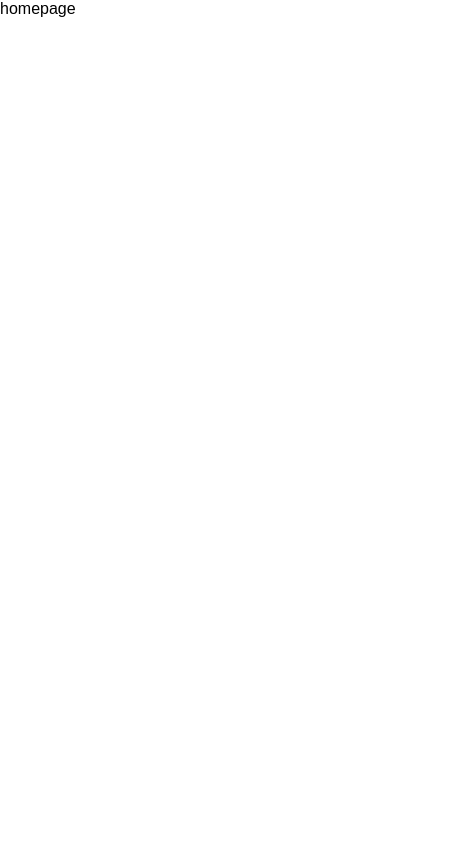
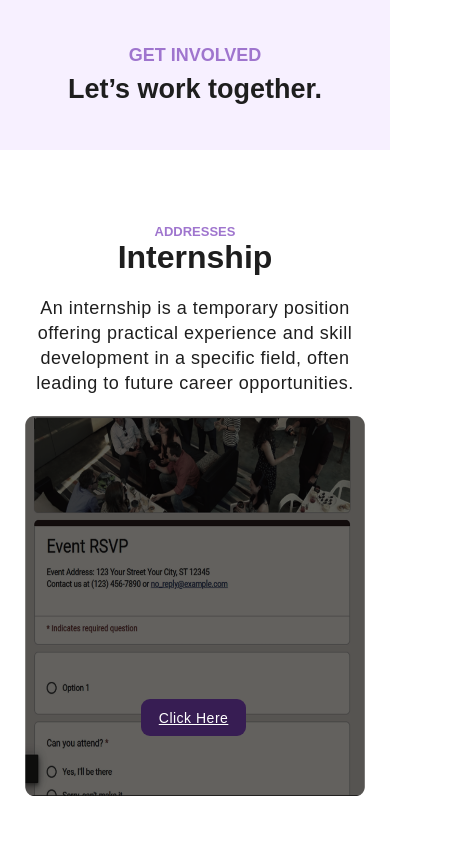
Before and after one commit to DevIsmail-coder/Project-Alert, a React (Vite) app: page / in a window 390 px wide. Shown: the top 844 px of the page, 449 px wide, since content can reach past the window. Built offline with nearby package versions, Linux system fonts and the light colour scheme.

Commit message:
i added moblie responsivness too the GetInvolved page and i change the home page route too the

```diff
--- a/src/App.jsx
+++ b/src/App.jsx
@@ -19,10 +19,10 @@ function App() {
 
           <Route path='/payment' element={<Payment />} />
           <Route path='/success' element={<Success/>} />
-          <Route path='/' element={<Home />} />
+          <Route path='/getinvolved' element={<Home />} />
           <Route path='/donate' element={<Donate />} />
           <Route path='/aboutus' element={<AboutUs />} />
-          <Route path='/getinvolved' element={<GetInvolved />} />
+          <Route path='/' element={<GetInvolved />} />
           <Route path='/blog' element={<Blog />} />
           <Route path='/contactus' element={<ContactUs />} />
         </Routes>
--- a/src/pages/Filter/Filter.css
+++ b/src/pages/Filter/Filter.css
@@ -95,3 +95,10 @@
     justify-content: center;
     align-items: center;
 }
+
+
+  @media screen and (max-width: 800px) {
+   .Filterbody{
+    display: flex;
+   }
+}
--- a/src/pages/GetInvolved/GetInvolved.css
+++ b/src/pages/GetInvolved/GetInvolved.css
@@ -110,3 +110,43 @@ cursor: pointer;
 .active{
     color: #371D53;
 }
+
+
+@media screen and (max-width: 800px) {
+    .GetInvolvedheader{
+        height: 150px;
+    }
+    .GetInvolvedh3{
+     font-size: 18px;
+    }
+    .GetInvolvedh1{
+        font-size: 27px;
+    }
+    .GetInvolvedcontainer {
+        width: 100%;
+        gap: 40px;
+        height: 1400px;
+    }
+    .GetInvolvedcontainer1{
+        width: 100%;
+        height: 640px;
+        /* background-color: green; */
+        padding: 10px;
+    }
+
+    .GetInvolvedimagecontainer{
+        height: 380px;
+    }
+
+    .GetInvolvedcontainer1pp{
+        width: 90%;
+    }
+
+    .Filterbutton{
+        position: absolute;
+        right: 35%;
+        border: none;
+        border-radius: 9px;
+        bottom: 60px;
+    }
+ }
--- a/src/pages/Header/Header.css
+++ b/src/pages/Header/Header.css
@@ -54,3 +54,9 @@
     color: #371D53;
     border-bottom: 1px solid #371D53;
 }
+
+@media screen and (max-width: 650px) {
+    .Headerbody{
+     display: none;
+    }
+ }
```
